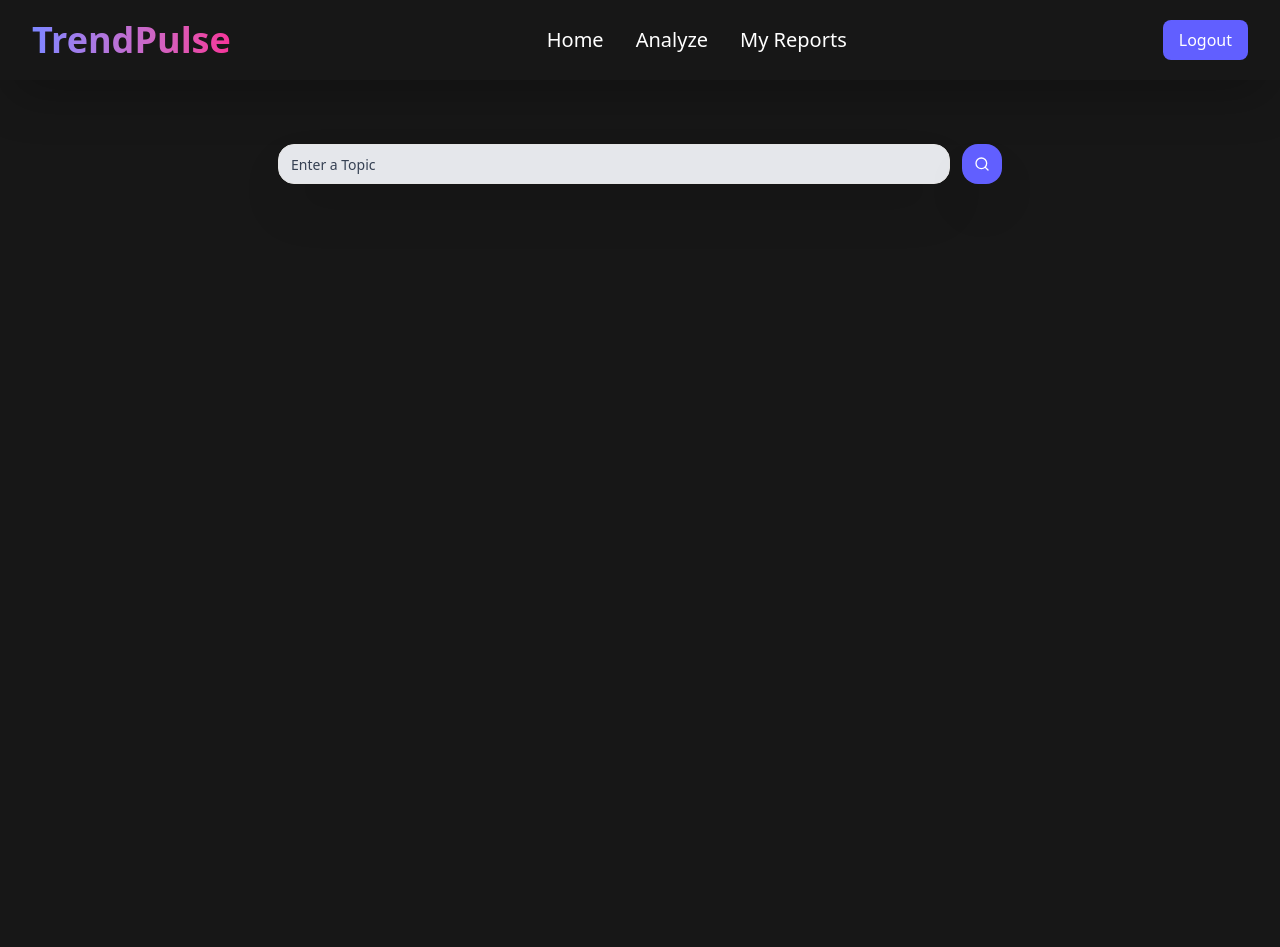
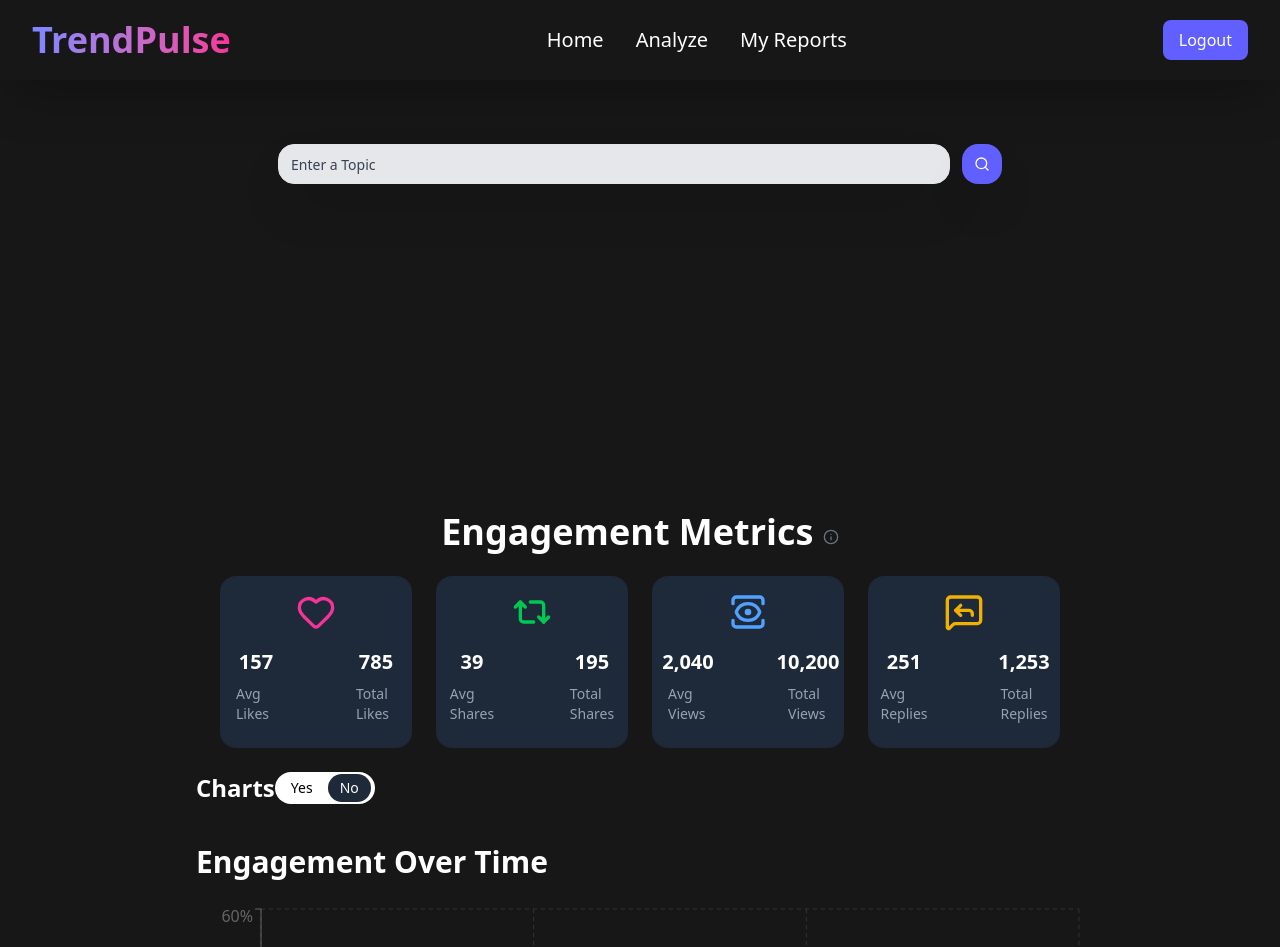
Before and after one commit to krish-goyal-04/Social-Media-Sentiment-Analyzer, a React (Vite) app in the folder Frontend/: page /analyze in a window 1280 px wide. Shown: the top 947 px of the page. Before the commit the page ends 880 px from the top, so only its background shows below. Built offline with nearby package versions, Linux system fonts and the light colour scheme.

Commit message:
Added Engagement vs Time chart and other UI enhancements

```diff
--- a/Frontend/src/components/Analyze/AnalysisPage.jsx
+++ b/Frontend/src/components/Analyze/AnalysisPage.jsx
@@ -6,48 +6,44 @@ import EngagementData from "./EngagementData";
 const sampleResults = {
   tweetsData: [
     {
-      id: "1",
-      authorName: "SonuSood",
-      likeCount: 1200,
-      retweetCount: 350,
-      replyCount: 95,
-      quoteCount: 40,
-      viewCount: 15000,
-      createdAt: "Mon Sep 01 06:31:45 +0000 2025",
-      text: "We stand together in tough times. Punjab will rise again!",
+      createdAt: "Mon Sep 02 14:23:45 +0000 2025",
+      likeCount: 120,
+      retweetCount: 30,
+      replyCount: 15,
+      viewCount: 1500,
+      quoteCount:45
     },
     {
-      id: "2",
-      authorName: "TechGuru",
-      likeCount: 890,
-      retweetCount: 210,
-      replyCount: 75,
-      quoteCount: 25,
-      viewCount: 11000,
-      createdAt: "Mon Sep 01 09:12:33 +0000 2025",
-      text: "AI will reshape the future — and it’s happening faster than you think!",
+      createdAt: "Mon Sep 02 15:10:12 +0000 2025",
+      likeCount: 90,
+      retweetCount: 20,
+      replyCount: 10,
+      viewCount: 1200,
+      quoteCount:10
     },
     {
-      id: "3",
-      authorName: "MovieBuff",
-      likeCount: 560,
-      retweetCount: 130,
-      replyCount: 40,
-      quoteCount: 18,
-      viewCount: 8000,
-      createdAt: "Mon Sep 01 12:45:21 +0000 2025",
-      text: "Just watched an incredible film — highly recommend it!",
+      createdAt: "Mon Sep 02 15:45:02 +0000 2025",
+      likeCount: 200,
+      retweetCount: 50,
+      replyCount: 25,
+      viewCount: 2500,
+      quoteCount:500
     },
     {
-      id: "4",
-      authorName: "FoodieLife",
-      likeCount: 2300,
-      retweetCount: 780,
-      replyCount: 210,
-      quoteCount: 65,
-      viewCount: 20000,
-      createdAt: "Mon Sep 01 16:11:02 +0000 2025",
-      text: "This new street food spot is insane 🤯🔥",
+      createdAt: "Mon Sep 02 16:20:30 +0000 2025",
+      likeCount: 75,
+      retweetCount: 15,
+      replyCount: 8,
+      viewCount: 1000,
+      quoteCount:400
+    },
+    {
+      createdAt: "Mon Sep 02 17:05:11 +0000 2025",
+      likeCount: 300,
+      retweetCount: 80,
+      replyCount: 40,
+      viewCount: 4000,
+      quoteCount:200
     },
   ],
 };
@@ -58,12 +54,10 @@ const AnalysisPage = ()=>{
             <div className="mb-10">
                 <SearchBar />
             </div>
-            {/*<div className="p-6 md:p-10 space-y-3 mx-15">
-                <h2 className="text-3xl md:text-4xl lg:text-5xl text-indigo-400 dark:text-gray-100 text-center font-extrabold">
-                    Sentiment Analysis Overview
-                </h2>
+            {<div className="p-6 md:p-10 space-y-3 mx-15">
+
                 {<EngagementData results={sampleResults} />}
-            </div>*/}
+            </div>}
 
         </div>
     )
--- /dev/null
+++ b/Frontend/src/components/Analyze/EngagementChart.jsx
@@ -0,0 +1,30 @@
+import { parse,format } from "date-fns";
+import { LineChart, Line, XAxis, YAxis, Tooltip, CartesianGrid, Legend, ResponsiveContainer } from "recharts";
+
+const formatDate = (str)=>{
+    const date = parse(str, "yyyy-MM-dd HH:mm",new Date())
+    return format(date,"d MMM, h a")
+}
+
+const EngagementChart = ({data})=>{
+    const chartData = data.map(item=>({
+        ...item,
+        engagement:item.engagement/item.count
+    })).sort((a,b)=>a.time-b.time)
+    return(
+        <ResponsiveContainer width="100%" height={400} >
+            <LineChart width={600} height={400} data={chartData}>
+                <CartesianGrid stroke="#333" strokeDasharray="4 4"/>
+                <XAxis dataKey="timeLabel" tick={{ fill: "#ccc" }} tickFormatter={formatDate} />
+                <YAxis tickFormatter={(t)=>`${t}%`}/>
+                <Tooltip formatter={(t)=>`${t.toFixed(2)}%`} />
+                <Legend />
+
+                <Line type="monotone" dataKey="engagement" stroke="#2196f3" strokeWidth={2}
+                    dot={false} name="Engagement Rate" for/>
+
+            </LineChart>
+        </ResponsiveContainer>
+    )
+}
+export default EngagementChart
--- a/Frontend/src/components/Analyze/EngagementData.jsx
+++ b/Frontend/src/components/Analyze/EngagementData.jsx
@@ -1,34 +1,82 @@
 import EnagagementCard from "./EngagementCards"
-import { Heart, Repeat2, View, Info } from "lucide-react";
+import { Heart, Repeat2, View, Info, MessageSquareReply } from "lucide-react";
 import ToolTipComponent from "./ToolTipComponent";
+import {parse,format,startOfHour} from 'date-fns'
+import EngagementChart from "./EngagementChart";
+import { useState } from "react";
 
 const EngagementData = ({results})=>{
+    const [showChart,setShowChart] = useState("No")
+
+    const engagementData = {}
     const tweets = results.tweetsData
     let count = 0
     let likes = 0
     let shares = 0
     let views = 0
+    let replies = 0
+    let quotes = 0
     tweets.forEach((t)=>{
         count++;
         likes+=t.likeCount;
         shares+=t.retweetCount;
-        views+=t.viewCount
+        views+=t.viewCount;
+        replies+=t.replyCount;
+        quotes+=t?.quoteCount
+
+        const parsedDate = parse(t.createdAt, "EEE MMM dd HH:mm:ss xx yyyy",new Date())
+        const hour = startOfHour(parsedDate)
+        const timeLabel = format(hour,'yyyy-MM-dd HH:mm')
+        const currEngagement = ((t.likeCount+t.retweetCount+t.replyCount+t?.quoteCount)/t.viewCount)*100
+
+        if(!engagementData[timeLabel]){
+            engagementData[timeLabel] = {time:hour,timeLabel,engagement:currEngagement,count:1}
+        }
+        else{
+            engagementData[timeLabel].engagement+=currEngagement
+            engagementData[timeLabel].count++
+        }
+
     })
     const avgLikes = Math.round(likes/count)
     const avgShares =  Math.round(shares/count)
     const avgViews =  Math.round(views/count)
+    const avgReplies = Math.round((replies+quotes)/(count))
+    const engagementRate = ((likes+shares+replies+quotes)/views)*100
 
     const items = [
         {avgLabel:"Avg Likes",icon:Heart,color:"text-pink-500",avgData:avgLikes,totalData:likes,totalLabel:"Total Likes"},
         {avgLabel:"Avg Shares",icon:Repeat2,color:"text-green-500",avgData:avgShares,totalData:shares,totalLabel:"Total Shares"},
         {avgLabel:"Avg Views",icon:View,color:"text-blue-400",avgData:avgViews,totalData:views,totalLabel:"Total Views"},
+        {avgLabel:"Avg Replies",icon:MessageSquareReply,color:"text-yellow-500",avgData:avgReplies,totalData:replies+quotes,totalLabel:"Total Replies"}
     ]
 
     return(
-        <div className="mt-50 p-4">
-            <h1 className="text-4xl text-white font-bold">Engagement Metrics <ToolTipComponent text={`Based on ${count} Tweets`} /></h1>
-            <div className="w-full grid grid-cols-1 sm:grid-cols-3 gap-6 p-6">
+        <div className="mt-50 p-4 ">
+            <h1 className="text-4xl text-white font-bold text-center">Engagement Metrics <ToolTipComponent text={`Based on ${count} Tweets`} /></h1>
+            <div className="w-full grid grid-cols-1 sm:grid-cols-4 gap-6 p-6">
                 {items.map((item,ind)=> <EnagagementCard key={ind} {...item}/>)}
+            </div>
+            <div className="flex">
+                <h3 className="text-2xl text-white font-semibold" >Charts</h3>
+                <div className="bg-white rounded-3xl w-25 h-8 flex items-center justify-between px-1 text-sm">
+                    <h1
+                        onClick={()=>setShowChart('Yes')}
+                        className={`cursor-pointer px-3 py-1  rounded-xl transition-colors duration-400 ease-in-out ${
+                            showChart === "Yes" ? "bg-gray-800 text-white" : "text-black"
+                        }`}
+                    >Yes</h1>
+                    <h1
+                        onClick={()=>setShowChart('No')}
+                        className={`cursor-pointer px-3 py-1  rounded-xl transition-colors duration-400 ease-in-out ${
+                            showChart === "No" ? "bg-gray-800 text-white" : "text-black"
+                        }`}
+                    >No</h1>
+                </div>
+            </div>
+            <div>
+                <h1 className="text-3xl text-white font-semibold mb-6 mt-10">Engagement Over Time</h1>
+                <EngagementChart data={Object.values(engagementData)} />
             </div>
         </div>
 
--- a/Frontend/src/components/Analyze/SearchBar.jsx
+++ b/Frontend/src/components/Analyze/SearchBar.jsx
@@ -44,6 +44,9 @@ const SearchBar = ()=>{
         </motion.div>
         {results && (
             <>
+                <h2 className="text-3xl md:text-4xl lg:text-5xl text-indigo-400 dark:text-gray-100 text-center font-extrabold">
+                    Sentiment Analysis Overview
+                </h2>
                 <OverallSentiment results={results} />
                 <SentimentOverTime tweets={results.tweetsData} />
                 <EngagementData results={results} />
--- a/Frontend/src/components/Analyze/SentimentAreaChart.jsx
+++ b/Frontend/src/components/Analyze/SentimentAreaChart.jsx
@@ -2,12 +2,12 @@ import {
   AreaChart, Area, XAxis, YAxis, CartesianGrid, Tooltip, Legend, ResponsiveContainer
 } from "recharts";
 
-const SentimentAreaChart = ({ data }) => {
+const SentimentAreaChart = ({ data,formatDate }) => {
   return (
     <ResponsiveContainer width="100%" height={400}>
       <AreaChart data={data}>
         <CartesianGrid strokeDasharray="3 3" stroke="#444" />
-        <XAxis dataKey="timeLabel" />
+        <XAxis dataKey="timeLabel" tick={{ fill: "#ccc" }} tickFormatter={formatDate} />
         <YAxis domain={[0, 1]} ticks={[0, 0.25, 0.5, 0.75, 1]} />
         <Tooltip />
         <Legend />
--- a/Frontend/src/components/Analyze/SentimentLineChart.jsx
+++ b/Frontend/src/components/Analyze/SentimentLineChart.jsx
@@ -1,11 +1,11 @@
 import { LineChart, Line, XAxis, YAxis, Tooltip, CartesianGrid, Legend, ResponsiveContainer } from "recharts";
 
-const SentimentLineChart = ({data})=>{
+const SentimentLineChart = ({data,formatDate})=>{
     return(
         <ResponsiveContainer width="100%" height={400} >
             <LineChart width={600} height={400} data={data}>
                 <CartesianGrid stroke="#ccc"/>
-                <XAxis dataKey="timeLabel" />
+                <XAxis dataKey="timeLabel" tick={{ fill: "#ccc" }} tickFormatter={formatDate} />
                 <YAxis domain={[0,1]} ticks={[0,0.5,1]} />
                 <Tooltip />
                 <Legend />
--- a/Frontend/src/components/Analyze/ToolTipComponent.jsx
+++ b/Frontend/src/components/Analyze/ToolTipComponent.jsx
@@ -11,7 +11,7 @@ const ToolTipComponent = ({text})=>{
                 />
             </TooltipTrigger>
             <TooltipContent>
-                <p>{text}</p>
+                <p className="text-lg">{text}</p>
             </TooltipContent>
         </Tooltip>
     )
```
Also changed, not shown: Frontend/src/components/Analyze/SentimentOverTime.jsx (+9 -3 lines).
